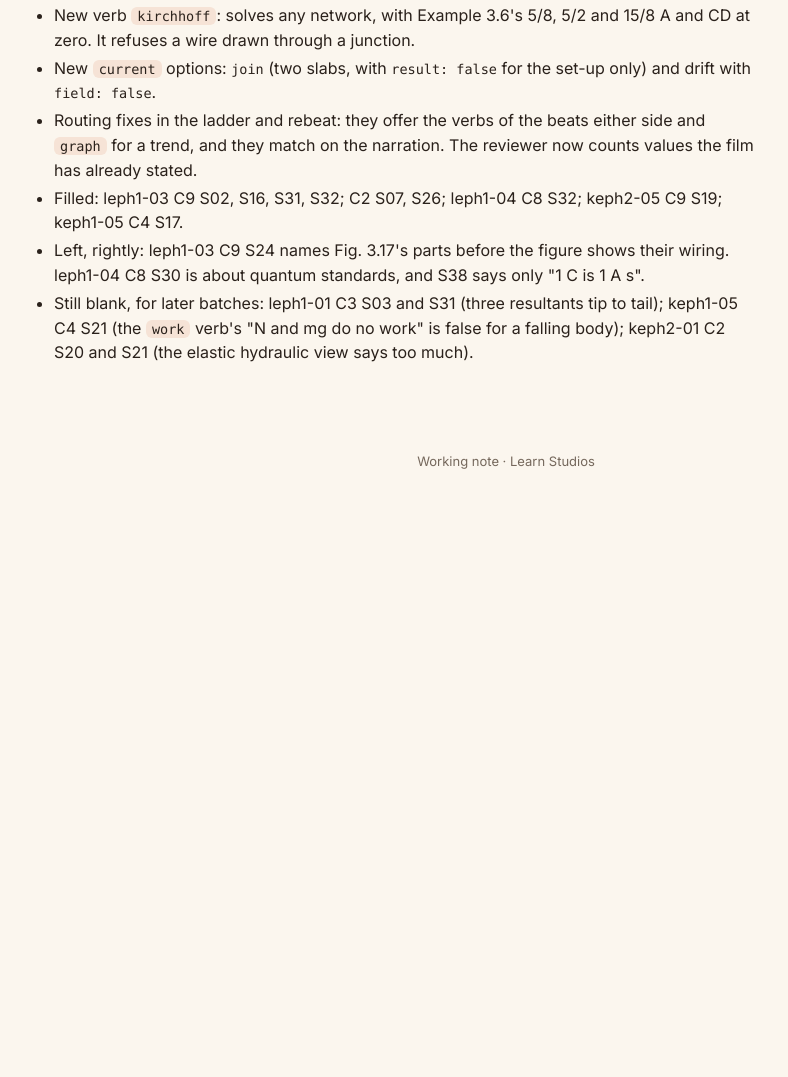
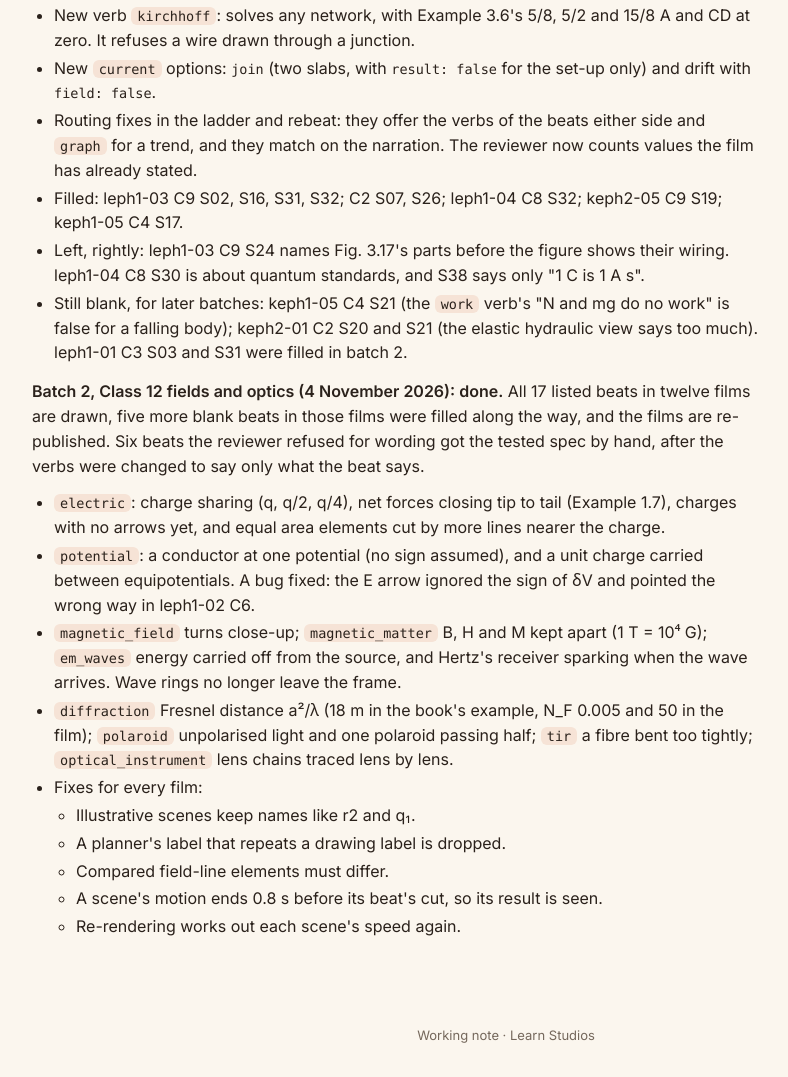
Before and after one commit to 0xbadfood/lesson-studio, a plain HTML site: page history_studio/notes/physics-verbs.html in a window 1280 px wide. Shown: the part 5749-6826 px from the top of the page, without its empty margins (134-922 px from the left). Before the commit the page ends 6252 px from the top, so only its background shows below. Drawn offline with Linux system fonts and the light colour scheme.

Commit message:
Physics verbs note: batch 2 progress
Co-Authored-By: Claude Opus 5.5 <noreply@anthropic.com>

```diff
--- a/history_studio/notes/physics-verbs.html
+++ b/history_studio/notes/physics-verbs.html
@@ -170,7 +170,23 @@
     <li>Routing fixes in the ladder and rebeat: they offer the verbs of the beats either side and <span class="verb">graph</span> for a trend, and they match on the narration. The reviewer now counts values the film has already stated.</li>
     <li>Filled: leph1-03 C9 S02, S16, S31, S32; C2 S07, S26; leph1-04 C8 S32; keph2-05 C9 S19; keph1-05 C4 S17.</li>
     <li>Left, rightly: leph1-03 C9 S24 names Fig. 3.17's parts before the figure shows their wiring. leph1-04 C8 S30 is about quantum standards, and S38 says only "1 C is 1 A s".</li>
-    <li>Still blank, for later batches: leph1-01 C3 S03 and S31 (three resultants tip to tail); keph1-05 C4 S21 (the <span class="verb">work</span> verb's "N and mg do no work" is false for a falling body); keph2-01 C2 S20 and S21 (the elastic hydraulic view says too much).</li>
+    <li>Still blank, for later batches: keph1-05 C4 S21 (the <span class="verb">work</span> verb's "N and mg do no work" is false for a falling body); keph2-01 C2 S20 and S21 (the elastic hydraulic view says too much). leph1-01 C3 S03 and S31 were filled in batch 2.</li>
+  </ul>
+  <p><b>Batch 2, Class 12 fields and optics (4 November 2026): done.</b> All 17 listed beats in twelve films are drawn, five more blank beats in those films were filled along the way, and the films are re-published. Six beats the reviewer refused for wording got the tested spec by hand, after the verbs were changed to say only what the beat says.</p>
+  <ul>
+    <li><span class="verb">electric</span>: charge sharing (q, q/2, q/4), net forces closing tip to tail (Example 1.7), charges with no arrows yet, and equal area elements cut by more lines nearer the charge.</li>
+    <li><span class="verb">potential</span>: a conductor at one potential (no sign assumed), and a unit charge carried between equipotentials. A bug fixed: the E arrow ignored the sign of δV and pointed the wrong way in leph1-02 C6.</li>
+    <li><span class="verb">magnetic_field</span> turns close-up; <span class="verb">magnetic_matter</span> B, H and M kept apart (1 T = 10⁴ G); <span class="verb">em_waves</span> energy carried off from the source, and Hertz's receiver sparking when the wave arrives. Wave rings no longer leave the frame.</li>
+    <li><span class="verb">diffraction</span> Fresnel distance a²/λ (18 m in the book's example, N_F 0.005 and 50 in the film); <span class="verb">polaroid</span> unpolarised light and one polaroid passing half; <span class="verb">tir</span> a fibre bent too tightly; <span class="verb">optical_instrument</span> lens chains traced lens by lens.</li>
+    <li>Fixes for every film:
+      <ul>
+        <li>Illustrative scenes keep names like r2 and q₁.</li>
+        <li>A planner's label that repeats a drawing label is dropped.</li>
+        <li>Compared field-line elements must differ.</li>
+        <li>A scene's motion ends 0.8 s before its beat's cut, so its result is seen.</li>
+        <li>Re-rendering works out each scene's speed again.</li>
+      </ul>
+    </li>
   </ul>
 </main>
 <footer class="foot">Working note · Learn Studios</footer>
```
